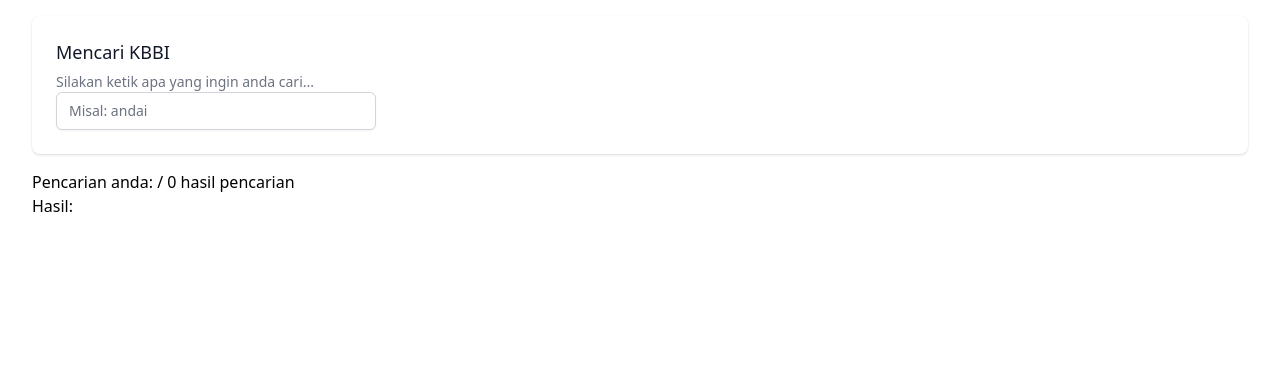
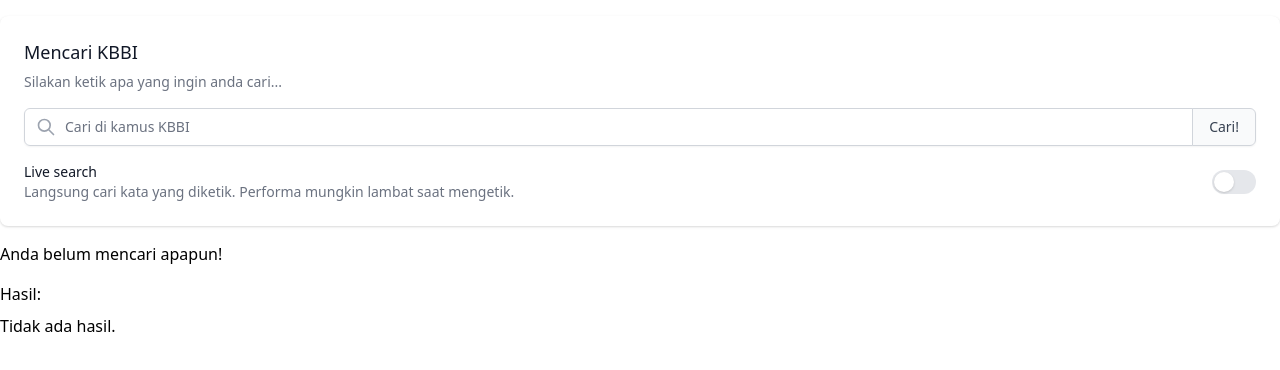
Before and after one commit to rama-adi/kbbi-react, a React (Create React App) app: page / in a window 1280 px wide. Shown: the top 370 px of the page. Built offline with nearby package versions, Linux system fonts and the light colour scheme.

Commit message:
Toggleable search

```diff
--- a/package.json
+++ b/package.json
@@ -6,6 +6,7 @@
     "@craco/craco": "^6.1.2",
     "@headlessui/react": "^1.1.1",
     "@heroicons/react": "^1.0.1",
+    "@tailwindcss/forms": "^0.3.2",
     "@testing-library/jest-dom": "^5.11.4",
     "@testing-library/react": "^11.1.0",
     "@testing-library/user-event": "^12.1.10",
--- a/src/App.tsx
+++ b/src/App.tsx
@@ -1,8 +1,8 @@
-import React, {useState, Fragment} from 'react';
+import React, {useState, Fragment, useEffect} from 'react';
 import dictionary from "./kbbi-db.json";
-import { Transition } from '@headlessui/react'
-import { CheckCircleIcon } from '@heroicons/react/outline'
-import { XIcon, ClipboardCopyIcon, CheckIcon } from '@heroicons/react/solid'
+import {Transition, Switch} from '@headlessui/react'
+import {CheckCircleIcon, SearchIcon} from '@heroicons/react/outline'
+import {XIcon, ClipboardCopyIcon, CheckIcon} from '@heroicons/react/solid'
 // @ts-ignore
 import {CopyToClipboard} from 'react-copy-to-clipboard';
 
@@ -11,10 +11,16 @@
     d: string
 }
 
+function classNames(...classes: any) {
+    return classes.filter(Boolean).join(' ')
+}
+
 function App() {
     const [search, setSearch] = useState("");
     const [copied, setCopied] = useState(false);
     const [copiedNum, setCopiedNum] = useState<any>(null);
+    const [liveSearch, setLiveSearch] = useState(false);
+    const [results, setResults] = useState([]);
 
     function filterItems(arr: any, query: string) {
         return arr.filter(function (el: dictionaryFormat) {
@@ -22,18 +28,22 @@
         })
     }
 
-    function doCopy(indexNo:number) {
+    useEffect(() => {
+        if (liveSearch) {
+            setResults(search === "" ? [] : filterItems(dictionary, search).sort((a: any, b: any) => b.w.length - a.w.length))
+        }
+    }, [liveSearch, search])
+
+    function doCopy(indexNo: number) {
 
         setCopied(true);
         setCopiedNum(indexNo);
 
-        setTimeout(()=> {
+        setTimeout(() => {
             setCopied(false);
             setCopiedNum(null);
         }, 2000)
     }
-
-    const results = search === "" ? [] : filterItems(dictionary, search).sort((a: any, b: any) => b.w.length - a.w.length);
 
     return (
         <>
@@ -53,15 +63,17 @@
                         leaveFrom="opacity-100"
                         leaveTo="opacity-0"
                     >
-                        <div className="max-w-sm w-full bg-white shadow-lg rounded-lg pointer-events-auto ring-1 ring-black ring-opacity-5 overflow-hidden">
+                        <div
+                            className="max-w-sm w-full bg-white shadow-lg rounded-lg pointer-events-auto ring-1 ring-black ring-opacity-5 overflow-hidden">
                             <div className="p-4">
                                 <div className="flex items-start">
                                     <div className="flex-shrink-0">
-                                        <CheckCircleIcon className="h-6 w-6 text-green-400" aria-hidden="true" />
+                                        <CheckCircleIcon className="h-6 w-6 text-green-400" aria-hidden="true"/>
                                     </div>
                                     <div className="ml-3 w-0 flex-1 pt-0.5">
                                         <p className="text-sm font-medium text-gray-900">Teks di copy!</p>
-                                        <p className="mt-1 text-sm text-gray-500">Teks yang kamu pilih sudah tercopy!</p>
+                                        <p className="mt-1 text-sm text-gray-500">Teks yang kamu pilih sudah
+                                            tercopy!</p>
                                     </div>
                                     <div className="ml-4 flex-shrink-0 flex">
                                         <button
@@ -71,7 +83,7 @@
                                             }}
                                         >
                                             <span className="sr-only">Close</span>
-                                            <XIcon className="h-5 w-5" aria-hidden="true" />
+                                            <XIcon className="h-5 w-5" aria-hidden="true"/>
                                         </button>
                                     </div>
                                 </div>
@@ -81,46 +93,126 @@
                 </div>
             </div>
 
-            <div className="mx-8 mt-4">
+            <div className="flex justify-center">
+                <div className="max-w-7xl w-full mt-4">
                     <div className="bg-white shadow sm:rounded-lg">
                         <div className="px-4 py-5 sm:p-6">
                             <h3 className="text-lg leading-6 font-medium text-gray-900">Mencari KBBI</h3>
                             <div className="mt-2 max-w-xl text-sm text-gray-500">
                                 <p>Silakan ketik apa yang ingin anda cari...</p>
                             </div>
-                        <div className="w-full sm:max-w-xs">
+
+                            {liveSearch &&
+                            <div className="w-full my-4">
+                                <label htmlFor="liveSearchbox" className="sr-only">
+                                    Kata yang ingin dicari
+                                </label>
+                                <div className="mt-1 relative rounded-md shadow-sm">
+                                    <div
+                                        className="absolute inset-y-0 left-0 pl-3 flex items-center pointer-events-none">
+                                        <SearchIcon className="h-5 w-5 text-gray-400" aria-hidden="true"/>
+                                    </div>
+                                    <input
+                                        value={search}
+                                        onChange={(e: any) => setSearch(e.target.value)}
+                                        type="text"
+                                        id="liveSearchbox"
+                                        className="focus:ring-indigo-500 focus:border-indigo-500 block w-full pl-10 sm:text-sm border-gray-300 rounded-md"
+                                        placeholder="Cari di kamus KBBI"
+                                    />
+                                </div>
+                            </div>
+                            }
+
+                            {!liveSearch &&
+                            <form onSubmit={(e) => {
+                                setResults(search === "" ? [] : filterItems(dictionary, search).sort((a: any, b: any) => b.w.length - a.w.length));
+                                e.preventDefault();
+                            }} className="w-full my-4">
+                                <div className="mt-1 flex rounded-md shadow-sm">
                                     <label htmlFor="searchbox" className="sr-only">
                                         Kata yang ingin dicari
                                     </label>
+                                    <div className="relative flex items-stretch flex-grow focus-within:z-10">
+                                        <div
+                                            className="absolute inset-y-0 left-0 pl-3 flex items-center pointer-events-none">
+                                            <SearchIcon className="h-5 w-5 text-gray-400" aria-hidden="true"/>
+                                        </div>
                                         <input
                                             value={search}
                                             onChange={(e: any) => setSearch(e.target.value)}
                                             type="text"
                                             id="searchbox"
-                                className="shadow-sm focus:ring-indigo-500 focus:border-indigo-500 block w-full sm:text-sm border-gray-300 rounded-md"
-                                placeholder="Misal: andai"
+                                            className="focus:ring-indigo-500 focus:border-indigo-500 block w-full rounded-none rounded-l-md pl-10 sm:text-sm border-gray-300"
+                                            placeholder="Cari di kamus KBBI"
                                         />
                                     </div>
+                                    <button
+                                        className="-ml-px relative inline-flex items-center space-x-2 px-4 py-2 border border-gray-300 text-sm font-medium rounded-r-md text-gray-700 bg-gray-50 hover:bg-gray-100 focus:outline-none focus:ring-1 focus:ring-indigo-500 focus:border-indigo-500">
+                                        <span>Cari!</span>
+                                    </button>
+                                </div>
+                            </form>
+                            }
+
+                            <Switch.Group as="div" className="flex items-center justify-between">
+                                <Switch.Label as="span" className="flex-grow flex flex-col" passive>
+                                    <span className="text-sm font-medium text-gray-900">Live search</span>
+                                    <span className="text-sm text-gray-500">Langsung cari kata yang diketik. Performa mungkin lambat saat mengetik.</span>
+                                </Switch.Label>
+                                <Switch
+                                    checked={liveSearch}
+                                    onChange={setLiveSearch}
+                                    className={classNames(
+                                        liveSearch ? 'bg-indigo-600' : 'bg-gray-200',
+                                        'relative inline-flex flex-shrink-0 h-6 w-11 border-2 border-transparent rounded-full cursor-pointer transition-colors ease-in-out duration-200 focus:outline-none focus:ring-2 focus:ring-offset-2 focus:ring-indigo-500'
+                                    )}
+                                >
+                                    <span className="sr-only">live search</span>
+                                    <span
+                                        aria-hidden="true"
+                                        className={classNames(
+                                            liveSearch ? 'translate-x-5' : 'translate-x-0',
+                                            'pointer-events-none inline-block h-5 w-5 rounded-full bg-white shadow transform ring-0 transition ease-in-out duration-200'
+                                        )}
+                                    />
+                                </Switch>
+                            </Switch.Group>
+
                         </div>
                     </div>
 
                     <div className="mt-4">
-                    <p>Pencarian anda: {search} / {results.length} hasil pencarian</p>
-                    <p>Hasil:</p>
+                        <p>
+                            {
+                                search === ""
+                                    ? `Anda belum mencari apapun!`
+                                    : `Pencarian anda ${search}`
+                            }
+                        </p>
+                        <p className="mt-4">Hasil:</p>
+                        <p className="mt-2">
+                            {results.length === 0
+                                ? `Tidak ada hasil.`
+                                : `${results.length} hasil pencarian`
+                            }
+                        </p>
                         <div className="grid grid-cols-1 gap-4 md:grid-cols-3">
-                        {results.map((i: any, index:number) => (
+                            {results.map((i: any, index: number) => (
                                 <CopyToClipboard text={i.w}
                                                  onCopy={() => doCopy(index)}>
                                     <div
                                         key={index}
                                         className="relative rounded-lg border border-gray-300 bg-white px-6 py-5 shadow-sm flex items-center space-x-3 hover:border-gray-400 focus-within:ring-2 focus-within:ring-offset-2 focus-within:ring-indigo-500"
                                     >
-                                    <div className="flex-shrink-0 h-10 w-10 rounded-full bg-indigo-100 flex items-center justify-center">
-                                        {copiedNum === index ? <CheckIcon className="h-5 w-5 text-indigo-900" /> : <ClipboardCopyIcon className="h-5 w-5 text-indigo-900" />}
+                                        <div
+                                            className="flex-shrink-0 h-10 w-10 rounded-full bg-indigo-100 flex items-center justify-center">
+                                            {copiedNum === index ? <CheckIcon className="h-5 w-5 text-indigo-900"/> :
+                                                <ClipboardCopyIcon className="h-5 w-5 text-indigo-900"/>}
                                         </div>
                                         <div className="flex-1 min-w-0">
                                             <a href="#" className="focus:outline-none">
-                                            <span className="absolute inset-0" aria-hidden="true" />
+                                                <span className="absolute inset-0" aria-hidden="true"/>
                                                 <p className="text-sm font-medium text-gray-900">{i.w}</p>
                                                 <p className="text-sm text-gray-500 truncate">{i.d}</p>
                                             </a>
@@ -131,6 +223,7 @@
                         </div>
                     </div>
                 </div>
+            </div>
         </>
     );
 }
```
Also changed, not shown: 1 other file (tests, documents, lock files or other folders). Lines whose indentation alone changed are shown as unchanged.
